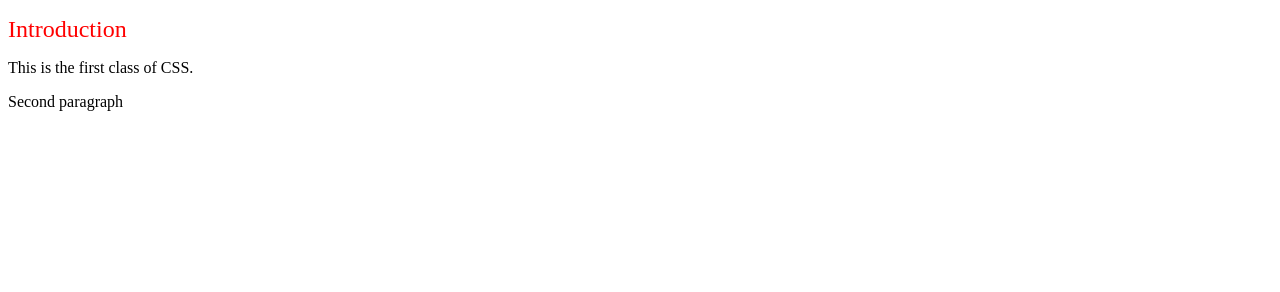
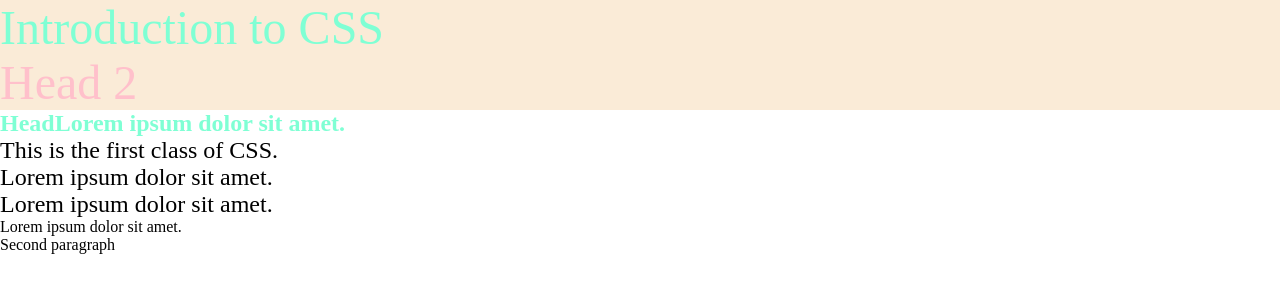
Before and after one commit to Muhlise21/CSSClasses, a plain HTML site: page index.html in a window 1280 px wide. Drawn offline with Linux system fonts and the light colour scheme.

Commit message:
end of lesson

```diff
--- a/index.html
+++ b/index.html
@@ -6,27 +6,34 @@
     <meta name="viewport" content="width=device-width, initial-scale=1.0">
     <title>Introduction to CSS</title>
 
-    <!-- <link rel="stylesheet" href="style.css" /> -->
+    <link rel="stylesheet" href="style.css" /> <!-- for external stylesheet -->
 
     <!-- Internal styles -->
-    <style type="text/css">
+    <!-- <style type="text/css">
 
         h1 {
-            color: red;
+            color: blue;
             font-size: 24px;
             font-weight: 400;
         }
 
 
-    </style>
+    </style> -->
     <!-- Internal styles -->
 
 
 </head>
 <body>
-    <h1>Introduction</h1>
+    <h1 id="head1" class="title">Introduction to CSS</h1>
 
-    <p>This is the first class of CSS.</p>
+    <h1 id='head2' class="title">Head 2 </h1>
+
+    <h3 class="description">HeadLorem ipsum dolor sit amet.</h3>
+
+    <p class="description">This is the first class of CSS.</p>
+    <p class="description">Lorem ipsum dolor sit amet.</p>
+    <p class="description">Lorem ipsum dolor sit amet.</p>
+    <p>Lorem ipsum dolor sit amet.</p>
 
     <p>Second paragraph</p>
 
--- a/style.css
+++ b/style.css
@@ -1,8 +1,26 @@
-h1 {
-    color: red;
+* {
+    margin: 0;
+    padding: 0;
+}
+
+#head1 {
+    color: aquamarine;
+}
+
+.title {
+    font-size: 48px;
+    background-color: antiquewhite;
+    font-weight: 400;
+}
+
+#head2 {
+    color: pink;
+}
+
+.description {
     font-size: 24px;
 }
 
-p {
-    font-size: 12px;
+h3.description {
+    color: aquamarine;
 }
```
